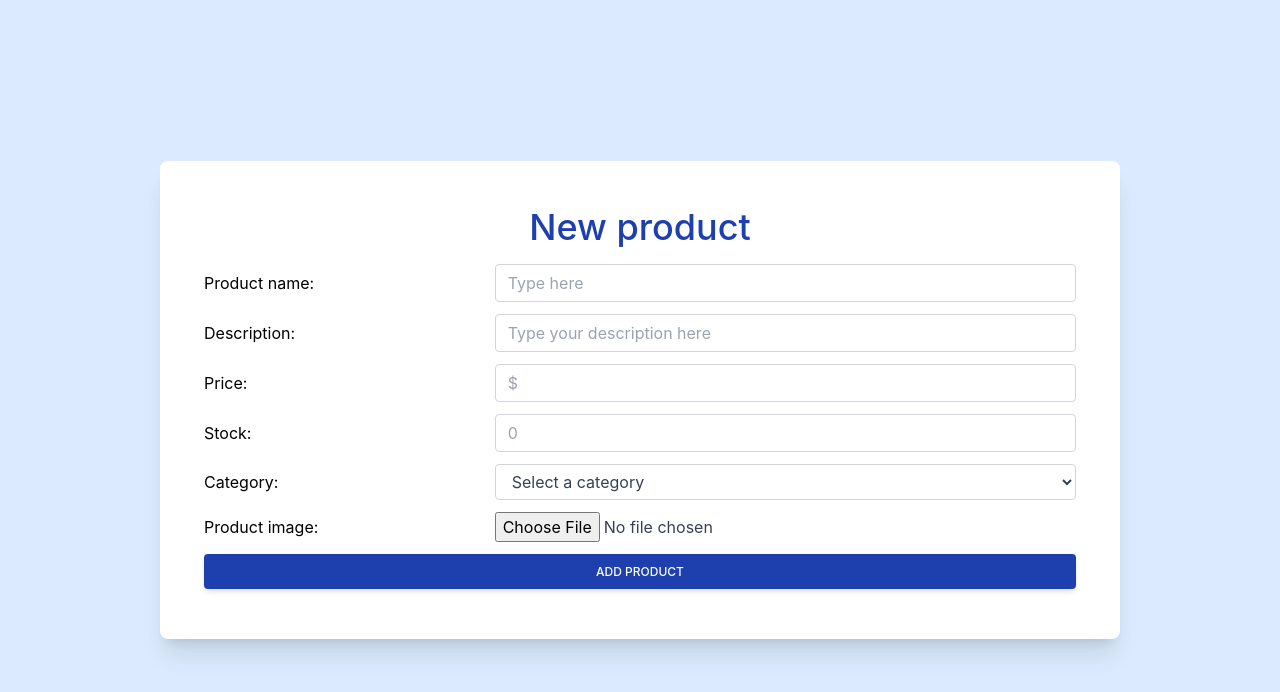
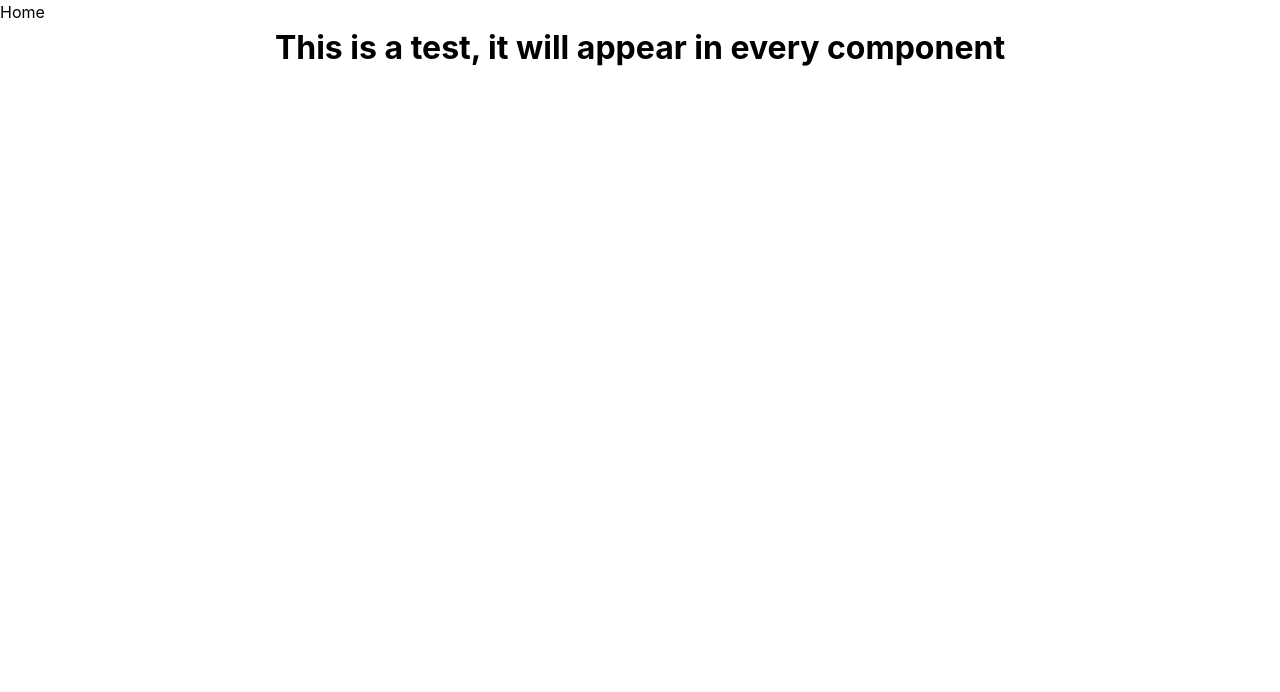
Before and after one commit to LuisAlbertoATOS/OnlineStore-React, a React (Create React App) app in the folder online-store/: page / in a window 1280 px wide. Shown: the top 692 px of the page. Built offline with nearby package versions, Linux system fonts and the light colour scheme.

Commit message:
Add routes, but are manual

```diff
--- a/online-store/src/App.css
+++ b/online-store/src/App.css
@@ -36,3 +36,9 @@
     transform: rotate(360deg);
   }
 }
+
+.debug {
+  font-size: 2rem;
+  font-weight: bold;
+  text-align: center;
+}
--- a/online-store/src/App.js
+++ b/online-store/src/App.js
@@ -1,11 +1,34 @@
+import React from 'react';
+import { Route, Routes } from 'react-router-dom';
+
+import Home from './components/Home/Home';
+import SignInForm from './forms/SignInForm';
+import ProductForm from './forms/ProductForm';
+
 import './App.css';
-import ProductForm from './forms/ProductForm';
+
+//! Tailwind styles doesn't get recognized
 
 function App() {
   return (
-    <div className="App">
-      <ProductForm action={'New'}/>
-    </div>
+    <React.Fragment>
+      <Routes>
+        {/* All the path names are temporary */}
+        <Route path="/" element={<Home />} />
+        {/* Better naming convention for signIn || sign-in || signin  */}
+        <Route path="/sign-in" element={<SignInForm />} />
+        <Route path="/product-form" element={<ProductForm />} />
+      </Routes>
+
+      <h1 className="debug">
+        This is a test, it will appear in every component{' '}
+      </h1>
+
+      {/* What is the meaning of action={'New'} */}
+      {/* <div className="App">
+        <ProductForm action={'New'} />
+      </div> */}
+    </React.Fragment>
   );
 }
 
```
